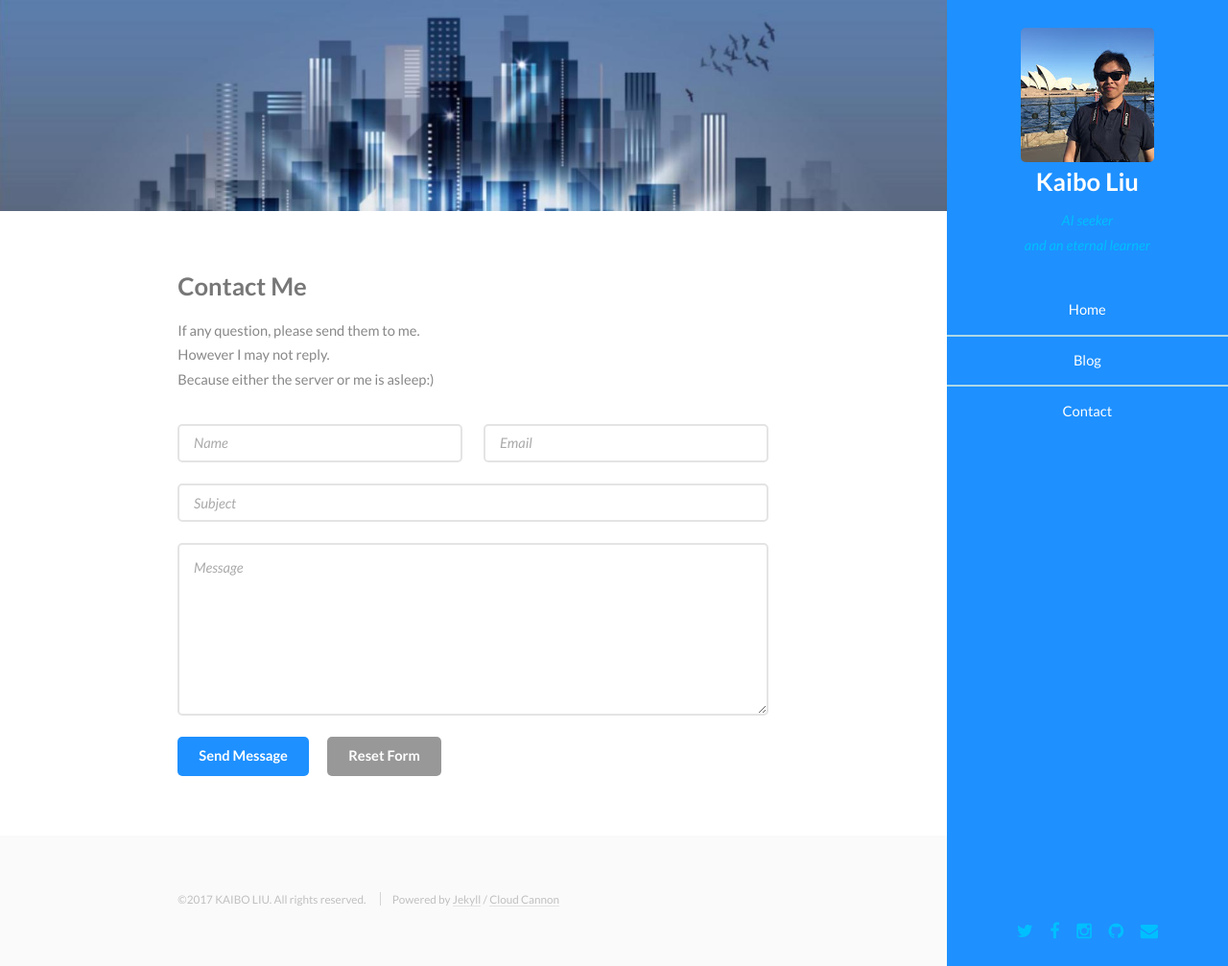
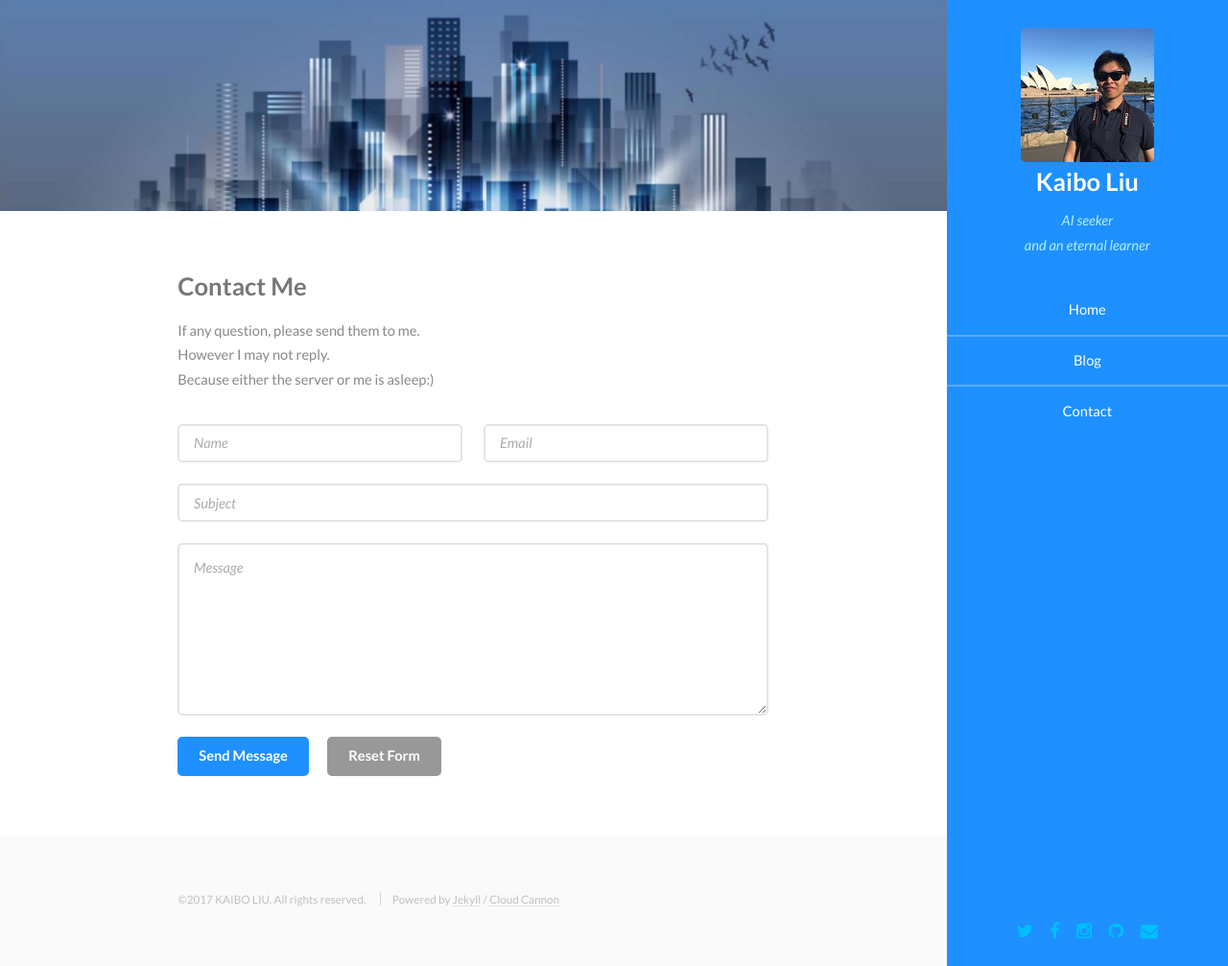
Before and after one commit to KaiboLiu/kaiboliu.github.io, a Jekyll site: the page built from contact/index.html, in a window 1280 px wide and 1007 px high. Shown: the whole window at 96% size. Built offline with Jekyll 4.4.1, drawn with Linux system fonts in a browser that asks for light colours.

Commit message:
better website

```diff
--- a/css/style.css
+++ b/css/style.css
@@ -36,7 +36,7 @@
 		a:hover {
 			border-bottom-color: transparent;
 			/*color: #4acaa8 !important;*/
-			color: ##ff0000 !important;
+			color: #00BFFE !important;
 		}
 
 	strong, b {
@@ -860,7 +860,7 @@
 			input[type="reset"].special:hover,
 			input[type="button"].special:hover,
 			.button.special:hover {
-				background-color: #5ed0b1;
+				background-color: #00ccff;
 			}
 
 			input[type="submit"].special:active,
@@ -934,7 +934,7 @@
 
 	#header {
 		background: #1E90FF;
-		color: #f0ffff;
+		color: #d1f1e9;
 		height: 100%;
 		position: fixed;
 		text-align: center;
@@ -979,7 +979,7 @@
 			}
 
 			#header > header p {
-				color: #00BFFF;
+				color: #AFEEEE;
 				font-style: italic;
 				margin: 1em 0 0 0;
 			}
@@ -1007,7 +1007,7 @@
 		}
 
 			#header > nav ul li {
-				border-top: solid 2px #ADD8E6;
+				border-top: solid 2px #56acff;
 				display: block;
 				padding: 0;
 			}
```
